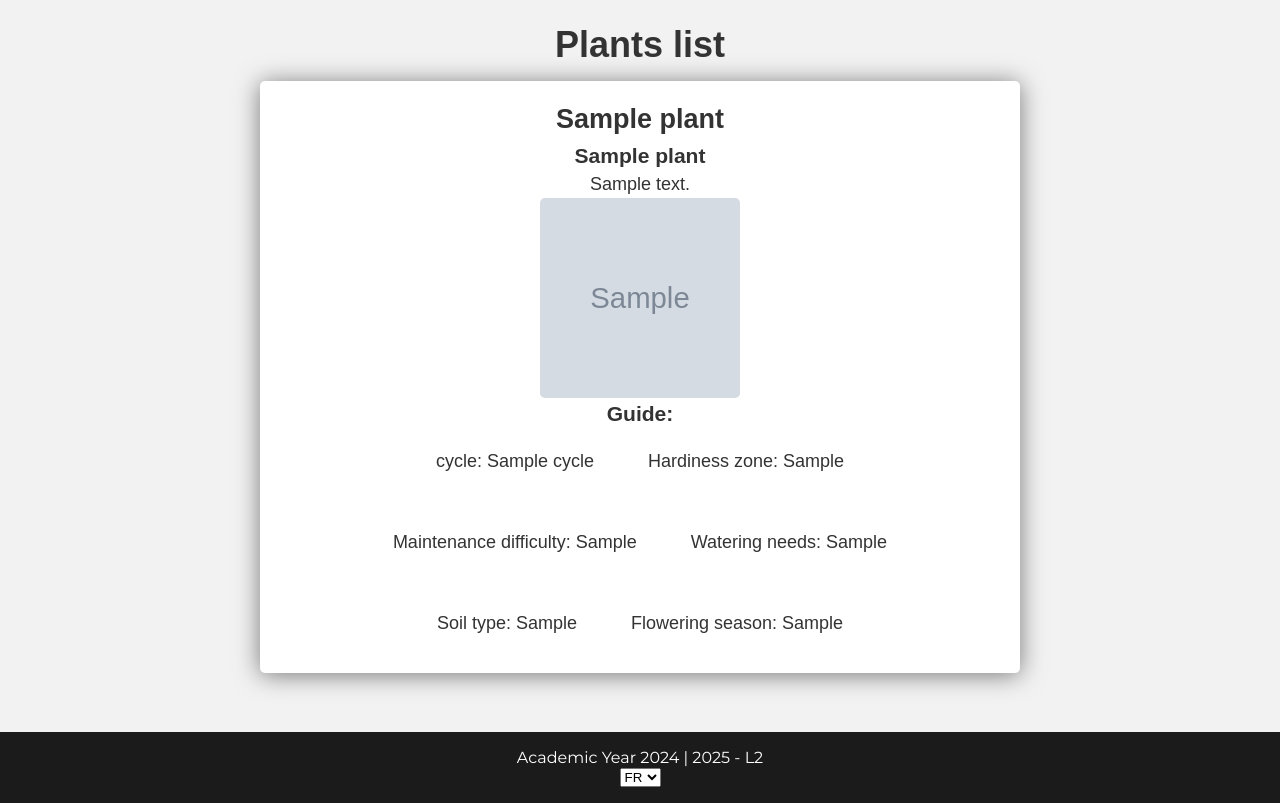
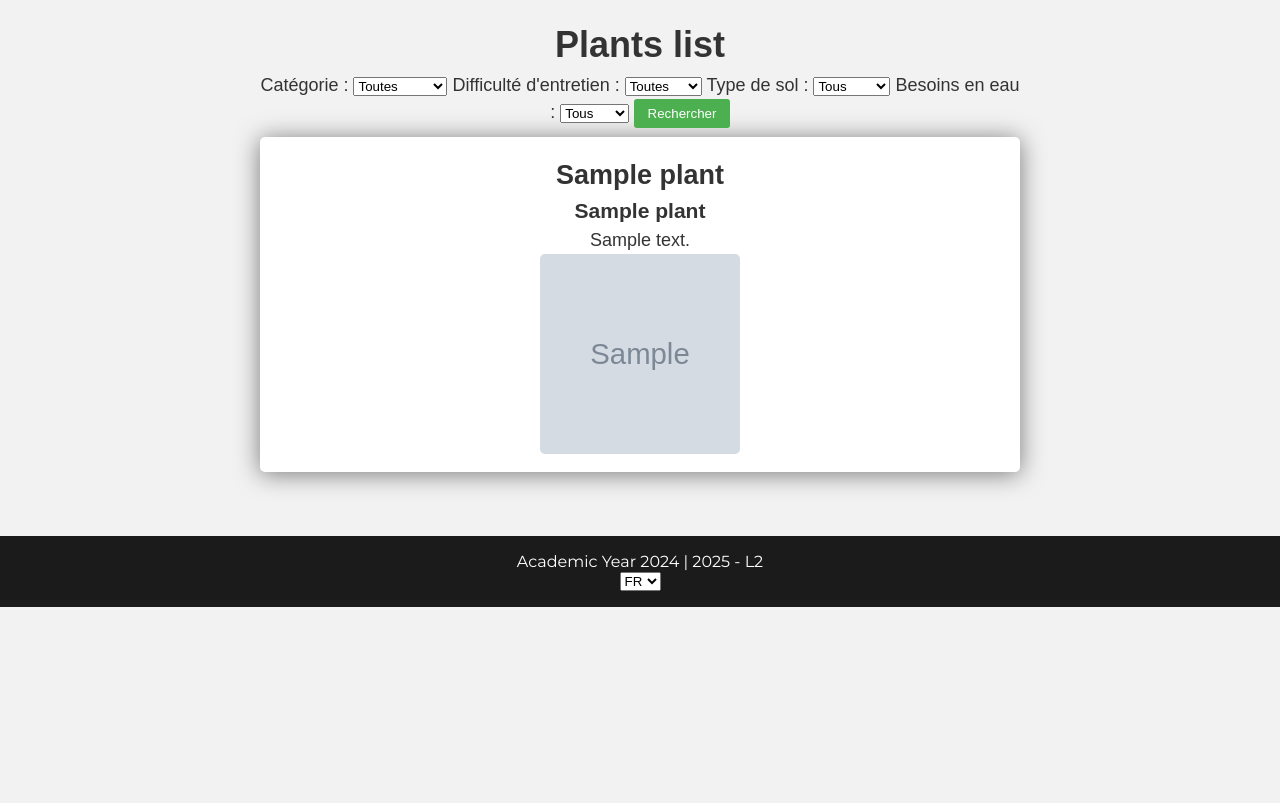
Before and after one commit to castorle/Projet_s4, a Symfony app: template templates/default/plants.html.twig in a window 1280 px wide. Shown: the part 193-996 px from the top of the page. After the commit the page ends 800 px from the top, so only its background shows below. Run offline with Twig, Linux system fonts and the light colour scheme; the template is opened without the code that fills it: most values are stand-ins (such as "Sample title", 1, 10 or a date in 2020); grey boxes marked "Sample" are stand-in pictures; some libraries are stand-ins or nearby versions.

Commit message:
fonction de recherche de plantes

```diff
--- a/templates/default/plants.html.twig
+++ b/templates/default/plants.html.twig
@@ -10,24 +10,53 @@
 
 <div class="example-wrapper">
     <h1>{{ 'plants_index'|trans }}</h1>
+    <aside>
+        <form method="get" action="" class="mb-4">
+            <label>Catégorie :
+                <select name="category">
+                    <option value="">Toutes</option>
+                    <option value="Plante verte" {% if app.request.get('category') == 'Plante verte' %}selected{% endif %}>Plante verte</option>
+                    <option value="Cactus" {% if app.request.get('category') == 'Cactus' %}selected{% endif %}>Cactus</option>
+                    <option value="Fleur" {% if app.request.get('category') == 'Fleur' %}selected{% endif %}>Fleur</option>
+                </select>
+            </label>
+            <label>Difficulté d'entretien :
+                <select name="maintenanceDifficulty">
+                    <option value="">Toutes</option>
+                    <option value="easy" {% if app.request.get('maintenanceDifficulty') == 'easy' %}selected{% endif %}>Facile</option>
+                    <option value="medium" {% if app.request.get('maintenanceDifficulty') == 'medium' %}selected{% endif %}>Moyenne</option>
+                    <option value="difficult" {% if app.request.get('maintenanceDifficulty') == 'difficult' %}selected{% endif %}>Difficile</option>
+                </select>
+            </label>
+            <label>Type de sol :
+                <select name="soilType">
+                    <option value="">Tous</option>
+                    <option value="Sableux" {% if app.request.get('soilType') == 'Sableux' %}selected{% endif %}>Sableux</option>
+                    <option value="Argileux" {% if app.request.get('soilType') == 'Argileux' %}selected{% endif %}>Argileux</option>
+                    <option value="Humifère" {% if app.request.get('soilType') == 'Humifère' %}selected{% endif %}>Humifère</option>
+                    <option value="Calcaire" {% if app.request.get('soilType') == 'Calcaire' %}selected{% endif %}>Calcaire</option>
+                </select>
+            </label>
+            <label>Besoins en eau :
+                <select name="wateringNeeds">
+                    <option value="">Tous</option>
+                    <option value="low" {% if app.request.get('wateringNeeds') == 'low' %}selected{% endif %}>Faibles</option>
+                    <option value="average" {% if app.request.get('wateringNeeds') == 'average' %}selected{% endif %}>Moyens</option>
+                    <option value="high" {% if app.request.get('wateringNeeds') == 'high' %}selected{% endif %}>Élevés</option>
+                </select>
+            </label>
+            <button type="submit">Rechercher</button>
+        </form>
+    </aside>
     {% for plant in plants %}
-        <section class="list-item">
-        <h2>{{ plant.commonName }}</h2>
-        <h3>{{ plant.scientificName }}</h3>
-        <p>{{ plant.description|trans }}</p>
-        <img src="{{ asset('assets/img/uploads/plants/' ~ plant.image) }}" alt="{{ plant.scientificName }}" style="max-width: 200px; max-height: 200px;">
-            <div class="plant-guide">
-                <h3>Guide:</h3>
-                <ul class="plant-guide-list">
-                    <li>{{ 'cycle'|trans }}: {{ plant.cycle|trans  }}</li>
-                    <li>{{ 'hardiness_zone'|trans }}: {{ plant.hardinessZone|trans }}</li>
-                    <li>{{ 'maintenance_difficulty'|trans}}: {{ plant.maintenanceDifficulty|trans }}</li>
-                    <li>{{ 'watering_needs'|trans }}: {{ plant.wateringNeeds|trans }}</li>
-                    <li>{{ 'soil_type'|trans }}: {{ plant.soilType|trans }}</li>
-                    <li>{{ 'flowering_season'|trans }}: {{ plant.floweringSeason|trans }}</li>
-                </ul>
-            </div>
-        </section>
+        <a href="{{ path('user_app_plant_show', {'id': plant.id}) }}" class="plant-card-link" style="text-decoration:none;color:inherit;">
+            <section class="list-item plant-card">
+                <h2>{{ plant.commonName }}</h2>
+                <h3>{{ plant.scientificName }}</h3>
+                <p>{{ plant.description|trans }}</p>
+                <img src="{{ asset('assets/img/uploads/plants/' ~ plant.image) }}" alt="{{ plant.scientificName }}" style="max-width: 200px; max-height: 200px;">
+            </section>
+        </a>
     {% else %}
         <p>{{ 'no_plants_found'|trans }}</p>
     {% endfor %}
```
Also changed, not shown: src/Controller/DefaultController.php (+36 -3 lines), src/Repository/PlantRepository.php (+25 -0 lines), templates/default/plant_show.html.twig (added, +22 -0 lines).
